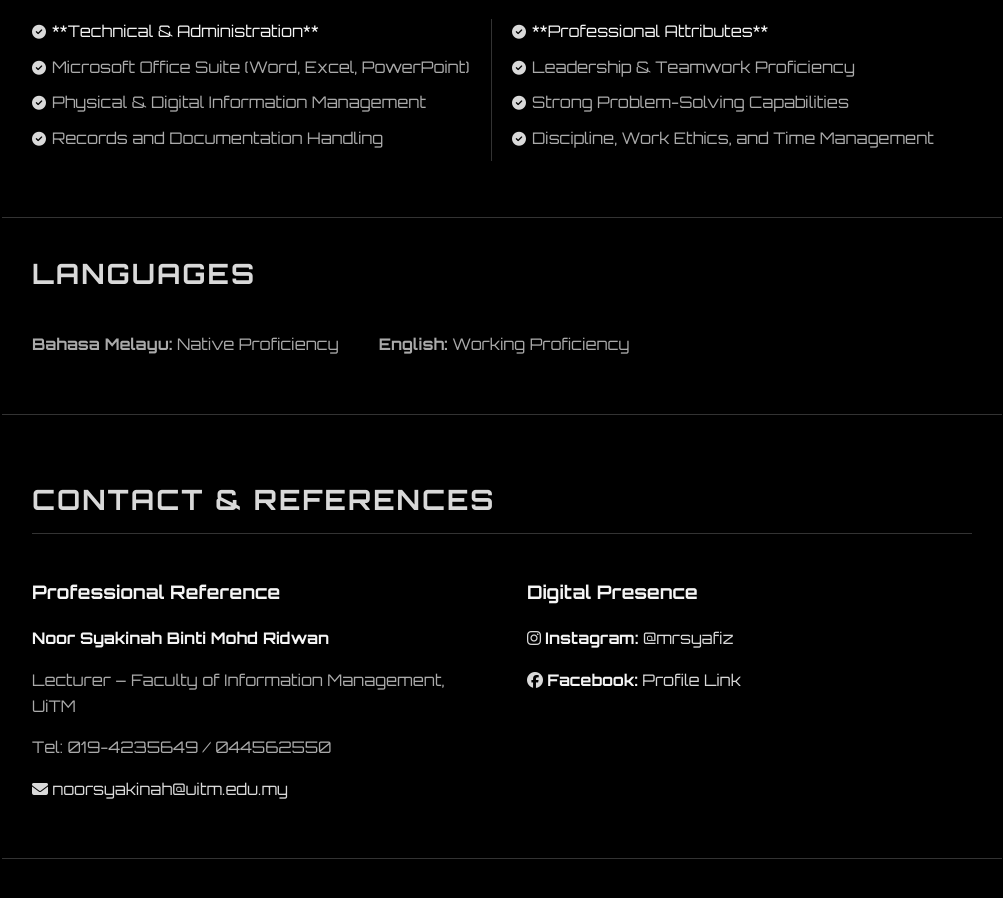
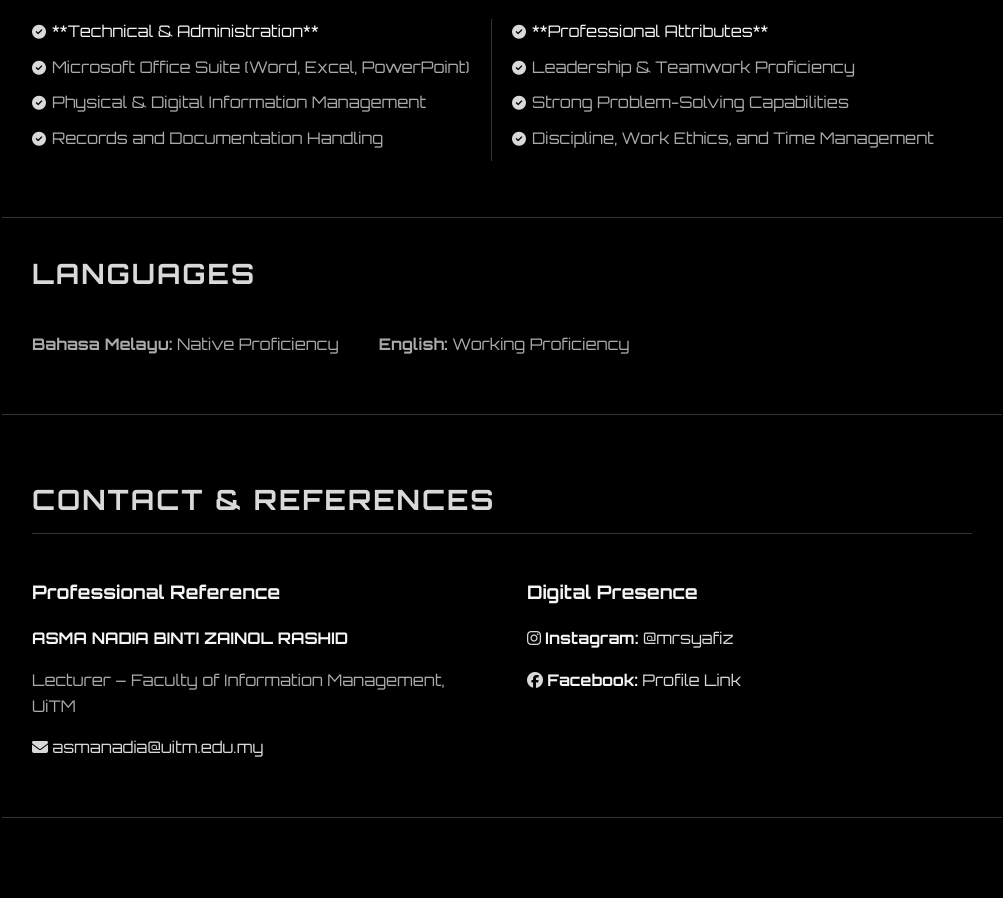
Before and after one commit to syahid-html/trytest, a plain HTML site: page index.html in a window 1280 px wide. Shown: the part 1904-2802 px from the top of the page, without its empty margins (138-1141 px from the left). After the commit the page ends 2773 px from the top, so only its background shows below. Drawn offline with Linux system fonts and the light colour scheme.

Commit message:
Update index.html

```diff
--- a/index.html
+++ b/index.html
@@ -399,10 +399,9 @@
             <!-- Reference Section -->
             <div style="flex: 1;">
                 <h3>Professional Reference</h3>
-                <p style="margin-bottom: 5px;"><strong>Noor Syakinah Binti Mohd Ridwan</strong></p>
+                <p style="margin-bottom: 5px;"><strong>ASMA NADIA BINTI ZAINOL RASHID</strong></p>
                 <p style="margin-bottom: 5px; color: var(--secondary-text);">Lecturer – Faculty of Information Management, UiTM</p>
-                <p style="margin-bottom: 5px; color: var(--secondary-text);">Tel: 019-4235649 / 044562550</p>
-                <p><i class="fa-solid fa-envelope" style="color: var(--accent-color);"></i> <a href="mailto:noorsyakinah@uitm.edu.my">noorsyakinah@uitm.edu.my</a></p>
+                <p><i class="fa-solid fa-envelope" style="color: var(--accent-color);"></i> <a href="mailto:noorsyakinah@uitm.edu.my">asmanadia@uitm.edu.my</a></p>
             </div>
 
             <!-- Socials Section -->
@@ -510,4 +509,5 @@
 </script>
 
 </body>
+
 </html>
```
